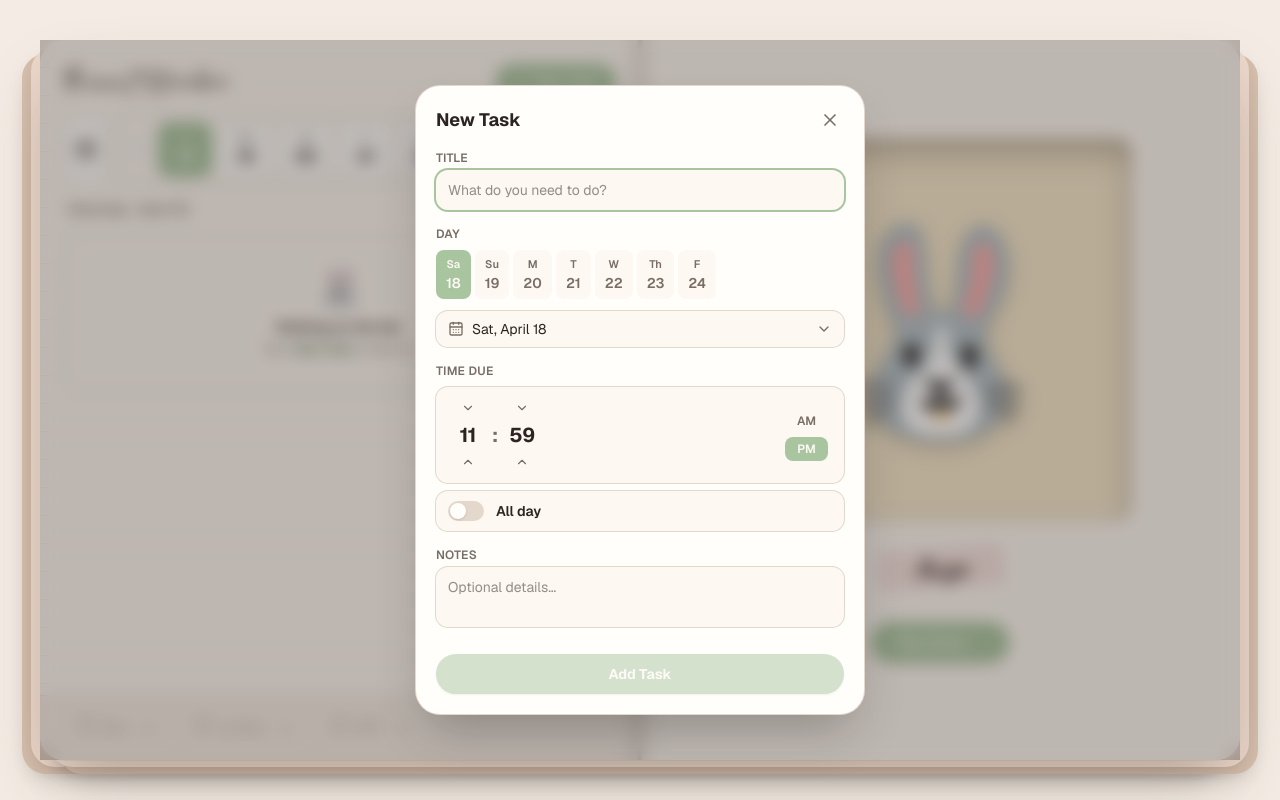
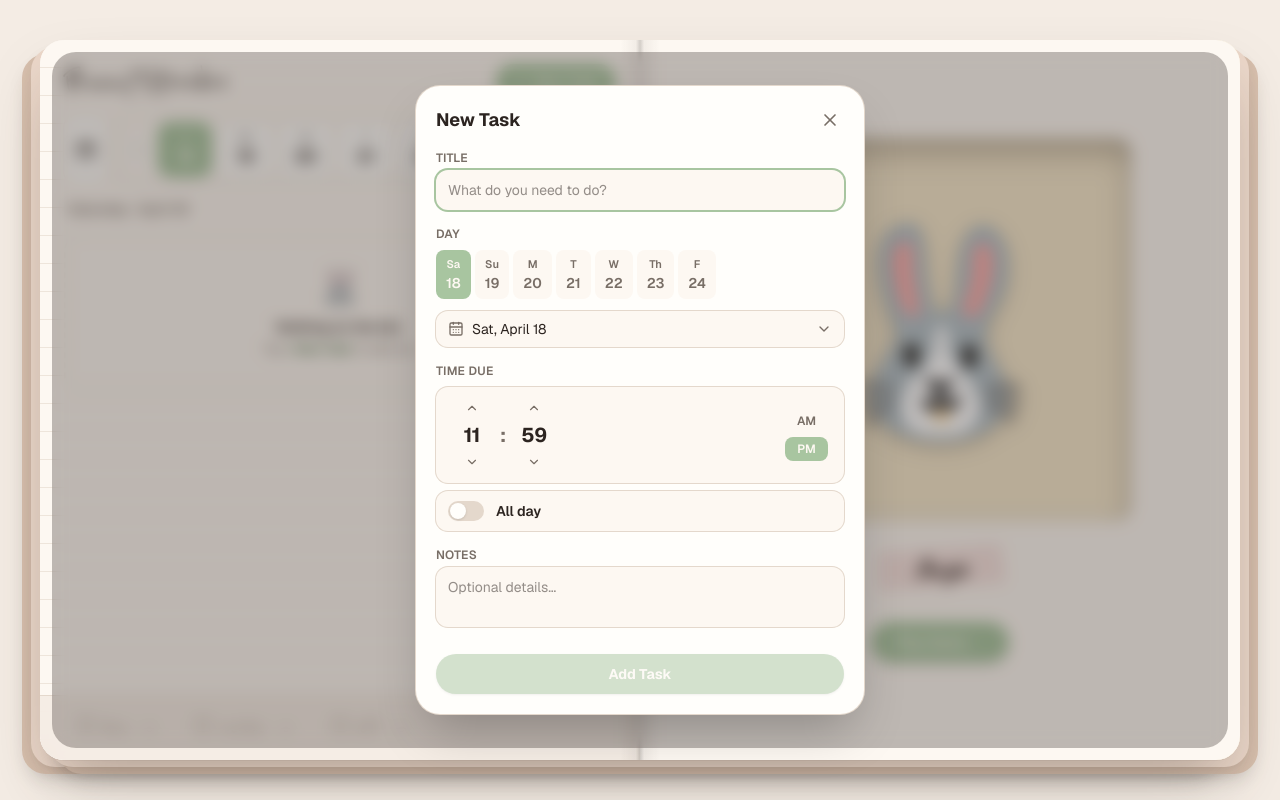
Before and after one commit to alesan99/buns, a Next.js app: page / in a window 1280 px wide. Both pictures are taken after a click on the button "New Task". Built offline with nearby package versions, Linux system fonts and the light colour scheme.

Commit message:
fix time input and rounded corners

```diff
--- a/src/components/AddTodoForm.tsx
+++ b/src/components/AddTodoForm.tsx
@@ -120,12 +120,15 @@ export function AddTodoForm({ onClose, todo }: Props) {
 
   return (
     <div
-      className="fixed inset-0 z-50 flex items-center justify-center bg-walnut/30 backdrop-blur-sm p-4"
+      className="fixed inset-0 z-50 flex items-center justify-center p-4"
       onMouseDown={(e) => { if (e.target === e.currentTarget) onClose(); }}
     >
+      {/* Rounded blur overlay — pointer-events-none so clicks reach the outer close handler */}
+      <div className="pointer-events-none absolute inset-0 m-3 rounded-3xl bg-walnut/30 backdrop-blur-sm" />
+
       <form
         onSubmit={handleSubmit}
-        className="w-full max-w-md rounded-3xl bg-paper p-5 shadow-2xl ring-1 ring-divider"
+        className="relative z-10 w-full max-w-md rounded-3xl bg-paper p-5 shadow-2xl ring-1 ring-divider"
       >
         {/* Header */}
         <div className="mb-4 flex items-center justify-between">
@@ -277,18 +280,26 @@ export function AddTodoForm({ onClose, todo }: Props) {
                   className="rounded p-0.5 text-ink-muted transition hover:bg-sage-tint"
                   aria-label="Increase hour"
                 >
-                  <ChevronLeft className="h-3.5 w-3.5 -rotate-90" />
+                  <ChevronLeft className="h-3.5 w-3.5 rotate-90" />
                 </button>
-                <span className="w-8 text-center text-xl font-bold text-ink">
-                  {String(hour).padStart(2, "0")}
-                </span>
+                <input
+                  type="text"
+                  inputMode="numeric"
+                  value={String(hour).padStart(2, "0")}
+                  onChange={(e) => {
+                    const n = parseInt(e.target.value, 10);
+                    if (!isNaN(n) && n >= 1 && n <= 12) setHour(n);
+                  }}
+                  onFocus={(e) => e.target.select()}
+                  className="w-10 rounded-lg border-0 bg-transparent text-center text-xl font-bold text-ink focus:bg-sage-tint focus:outline-none"
+                />
                 <button
                   type="button"
                   onClick={() => setHour((h) => (h === 1 ? 12 : h - 1))}
                   className="rounded p-0.5 text-ink-muted transition hover:bg-sage-tint"
                   aria-label="Decrease hour"
                 >
-                  <ChevronLeft className="h-3.5 w-3.5 rotate-90" />
+                  <ChevronLeft className="h-3.5 w-3.5 -rotate-90" />
                 </button>
               </div>
 
@@ -302,18 +313,26 @@ export function AddTodoForm({ onClose, todo }: Props) {
                   className="rounded p-0.5 text-ink-muted transition hover:bg-sage-tint"
                   aria-label="Increase minute"
                 >
-                  <ChevronLeft className="h-3.5 w-3.5 -rotate-90" />
+                  <ChevronLeft className="h-3.5 w-3.5 rotate-90" />
                 </button>
-                <span className="w-8 text-center text-xl font-bold text-ink">
-                  {String(minute).padStart(2, "0")}
-                </span>
+                <input
+                  type="text"
+                  inputMode="numeric"
+                  value={String(minute).padStart(2, "0")}
+                  onChange={(e) => {
+                    const n = parseInt(e.target.value, 10);
+                    if (!isNaN(n) && n >= 0 && n <= 59) setMinute(n);
+                  }}
+                  onFocus={(e) => e.target.select()}
+                  className="w-10 rounded-lg border-0 bg-transparent text-center text-xl font-bold text-ink focus:bg-sage-tint focus:outline-none"
+                />
                 <button
                   type="button"
                   onClick={() => setMinute((m) => prevMin(m))}
                   className="rounded p-0.5 text-ink-muted transition hover:bg-sage-tint"
                   aria-label="Decrease minute"
                 >
-                  <ChevronLeft className="h-3.5 w-3.5 rotate-90" />
+                  <ChevronLeft className="h-3.5 w-3.5 -rotate-90" />
                 </button>
               </div>
 
```
